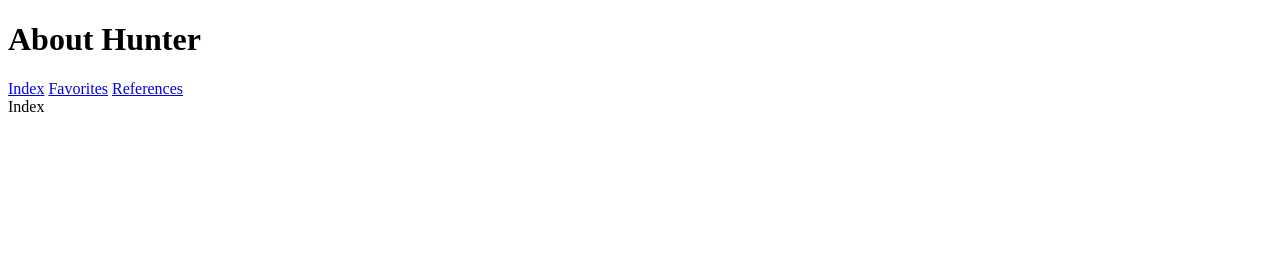
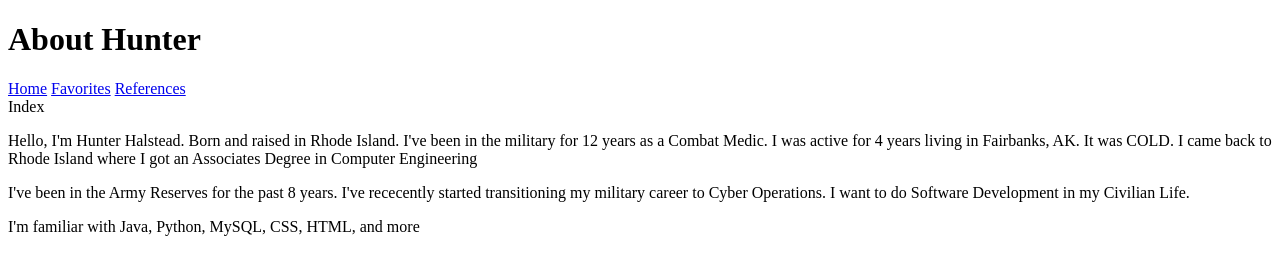
Before and after one commit to HunterHalstead/HuntersWebsite, a plain HTML site: page index.html in a window 1280 px wide. Drawn offline with Linux system fonts and the light colour scheme.

Commit message:
Basic concept for each page added

```diff
--- a/index.html
+++ b/index.html
@@ -8,9 +8,15 @@
 
 <body>
     <h1>About Hunter</h1>
-    <A HREF="index.html">Index</A>
+    <A HREF="index.html">Home</A>
     <A HREF="favorites.html">Favorites</A>
     <A HREF="references.html">References</A>
     <div>Index</div>
+    <p>Hello, I'm Hunter Halstead. Born and raised in Rhode Island.
+       I've been in the military for 12 years as a Combat Medic. I was active for 4 years living in Fairbanks, AK. It was COLD.
+       I came back to Rhode Island where I got an Associates Degree in Computer Engineering</p>
+    <p>I've been in the Army Reserves for the past 8 years. I've rececently started transitioning my military career to Cyber Operations.
+       I want to do Software Development in my Civilian Life.</p>
+    <p>I'm familiar with Java, Python, MySQL, CSS, HTML, and more</p>
 </body>
 </html>
```
Also changed, not shown: favorites.html (+13 -1 lines), references.html (+9 -1 lines).
